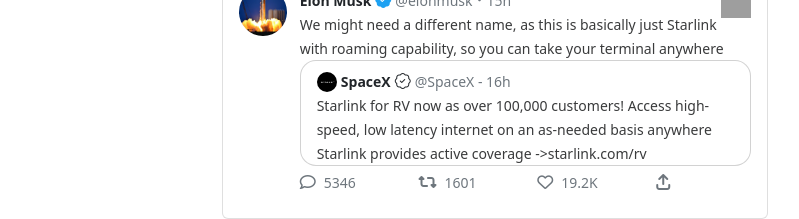
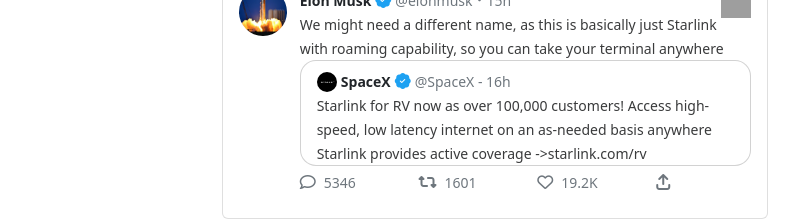
Before and after one commit to shreyajain11197/tuiter-react-web-app, a React (Create React App) app: page /tuiter/home in a window 1280 px wide. Shown: the part 495-714 px from the top of the page, without its empty margins (50-849 px from the left). Built offline with nearby package versions, Linux system fonts and the light colour scheme; grey boxes are pictures that could not be loaded.

Commit message:
A6 removing warnings

```diff
--- a/package.json
+++ b/package.json
@@ -42,5 +42,7 @@
       "last 1 firefox version",
       "last 1 safari version"
     ]
-  }
+  },
+  "homepage": "."
+
 }
--- a/src/tuiter/post-list/post-item.js
+++ b/src/tuiter/post-list/post-item.js
@@ -39,7 +39,7 @@
                 <div class="mt-2 ms-3">
                      <span><img  className="wd-rounded-avatar-nested rounded-circle" alt="avatar" src={`/res/images/${post.nested.avatar}`}/> </span>
                      <span class="wd-username-bold me-1"> {post.nested.userName}</span>
-                     <span><i class="bi bi-patch-check me-1"></i></span>
+                     <span><i class="bi bi-patch-check-fill me-1  wd-twitter-color"></i></span>
                      <span class="wd-color wd-text-size">@{post.nested.handle}</span>
                      <span class="wd-color wd-text-size"> - {post.nested.time}</span>
                      <br/>
```
